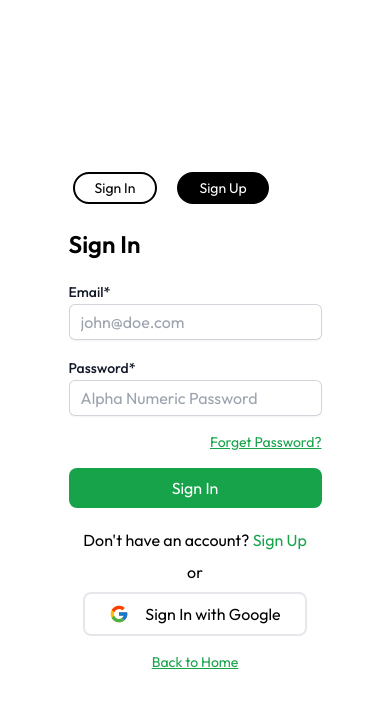
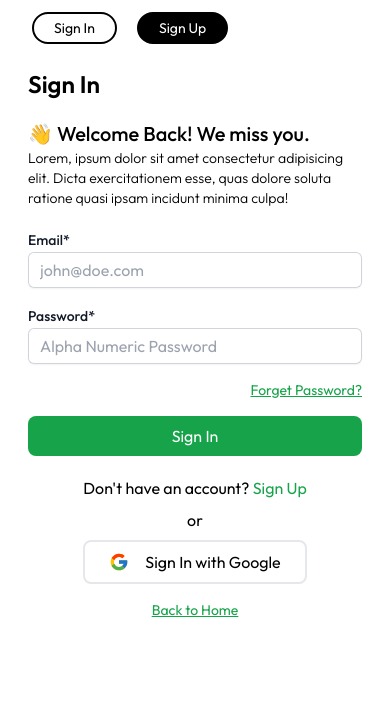
Before and after one commit to Formatify/formatify-webapp, a Next.js app: page /signin in a window 390 px wide. Shown: the top 708 px of the page. Built offline with nearby package versions, Linux system fonts and the light colour scheme; no server answers.

Commit message:
FEAT: Integrated Resend Email API

```diff
--- a/app/(auth)/layout.tsx
+++ b/app/(auth)/layout.tsx
@@ -11,7 +11,7 @@ const Layout: React.FC<LayoutProps> = ({ children }) => {
   const currentYear = new Date()
   return (
     <>
-      <div className="h-screen flex flex-1 justify-center">
+      <div className="lg:h-screen md:h-screen flex flex-1 justify-center">
         <div className=" p-3 sm:p-12 lg:w-3/5 xl:w-3/5 w-ful flex flex-col items-center justify-center">
           <div  className=" ">
             <div className="flex items-center gap-5 lg:ml-5 mb-2">
--- a/app/(auth)/signin/components/SignInForm.tsx
+++ b/app/(auth)/signin/components/SignInForm.tsx
@@ -9,6 +9,7 @@ import LoadingSpinner from '@/components/Loader';
 import toast from 'react-hot-toast';
 import { redirect, useRouter } from "next/navigation";
 import { FcGoogle } from "react-icons/fc";
+import axios from 'axios';
 
 
 
@@ -55,7 +56,6 @@ export default function SignInForm() {
                     toast.success("Welcome!");
                     actions.resetForm();
                     router.push('/projects');
-
                 }
             })
             .catch(err => {
@@ -75,7 +75,7 @@ export default function SignInForm() {
             } else {
                 toast.success("Welcome!");
                 setTimeout(() => {
-                    router.push('/dashboard');
+                    router.push('/projects');
                 }, 3000)
             }
         } catch (err) {
@@ -91,6 +91,9 @@ export default function SignInForm() {
         const paylaod = {
             email: sendEmail
         }
+
+
+        axios.post('/api/resend-email', paylaod).then(res => console.log(res)).catch(err => console.log(err))
 
         toast.success(`Success, Please Check email at ${paylaod.email}`)
         setIsVerifyExpired(false)
--- a/app/(auth)/signin/page.tsx
+++ b/app/(auth)/signin/page.tsx
@@ -11,8 +11,8 @@ export default function page() {
       <h2 className='text-2xl font-semibold mb-5'>
         Sign In
       </h2>
-      <h3 className='text-xl font-medium hidden lg:block md:block'> <span className="wave">👋</span> Welcome Back! We miss you.</h3>
-      <p className='text-sm font-light hidden lg:block md:block'>Lorem, ipsum dolor sit amet consectetur adipisicing elit. Dicta exercitationem esse, quas dolore soluta ratione quasi ipsam incidunt minima culpa!</p>
+      <h3 className='text-xl font-medium '> <span className="wave">👋</span> Welcome Back! We miss you.</h3>
+      <p className='text-sm font-light '>Lorem, ipsum dolor sit amet consectetur adipisicing elit. Dicta exercitationem esse, quas dolore soluta ratione quasi ipsam incidunt minima culpa!</p>
       <SignInForm />
     </>
   )
--- a/app/(auth)/signup/page.tsx
+++ b/app/(auth)/signup/page.tsx
@@ -13,8 +13,8 @@ export default function page() {
         Sign Up
       </h2>
 
-      <h3 className='mt-5 text-xl font-medium hidden lg:block md:block'> <span className="wave">👋</span> Welcome! Let's see you up.</h3>
-      <p className='text-sm font-light hidden lg:block md:block'>Lorem, ipsum dolor sit amet consectetur adipisicing elit. Dicta exercitationem esse, quas dolore soluta ratione quasi ipsam incidunt minima culpa!</p>
+      <h3 className='mt-5 text-xl font-medium '> <span className="wave">👋</span> Welcome! Let's see you up.</h3>
+      <p className='text-sm font-light '>Lorem, ipsum dolor sit amet consectetur adipisicing elit. Dicta exercitationem esse, quas dolore soluta ratione quasi ipsam incidunt minima culpa!</p>
 
       <SignupForm />
       <div className='flex items-center flex-col gap-2'>
--- a/components/Navbar.tsx
+++ b/components/Navbar.tsx
@@ -89,10 +89,11 @@ export default function Navbar() {
                     </li>)
                   }
                 </ul>
+
                 <div className="py-2">
                   <button
                     onClick={() => signOut()}
-                    className="block px-4 py-2 text-sm text-gray-700 hover:bg-gray-100 dark:hover:bg-gray-600 dark:text-gray-200 dark:hover:text-white"
+                    className="block px-4 w-full text-left py-2 text-sm text-gray-700 hover:bg-gray-100 dark:hover:bg-gray-600 dark:text-gray-200 dark:hover:text-white"
                   >
                     Sign out
                   </button>
```
